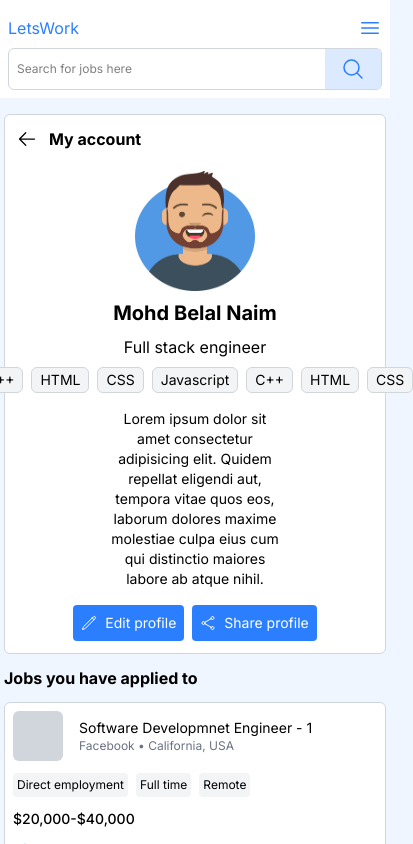
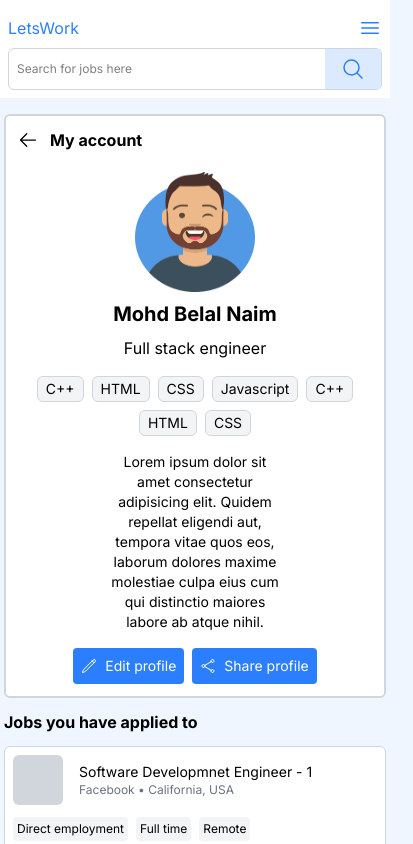
Before and after one commit to MohdBelalNaim/letswork, a React (Vite) app: page /account in a window 390 px wide. Shown: the top 844 px of the page, 413 px wide, since content can reach past the window. Built offline with nearby package versions, Linux system fonts and the light colour scheme.

Commit message:
Footer and Account Page is Responsive

```diff
--- a/src/components/Footer.jsx
+++ b/src/components/Footer.jsx
@@ -26,7 +26,7 @@ const Footer = () => {
                         {["About company", "Company services", "Job opportunities", "Contact us"].map(text => (
                             <li key={text}><p  className="hover:text-gray-900">{text}</p></li>
                         ))}
-                        <Link to="/terms"><li>Terms and Condition</li></Link>
+                        <Link className="hover:text-gray-900" to="/terms"><li>Terms and Condition</li></Link>
                     </ul>
                 </div>
 
@@ -36,7 +36,7 @@ const Footer = () => {
                         {["Client support", "Latest news", "Company story", "Pricing packages", "Who we are"].map(text => (
                             <li key={text}><p className="hover:text-gray-900">{text}</p></li>
                         ))}
-                        <Link to="/use"><li>Terms Of Use</li></Link>
+                        <Link className="hover:text-gray-900" to="/use"><li>Terms Of Use</li></Link>
                     </ul>
                 </div>
 
--- a/src/components/MyAccount.jsx
+++ b/src/components/MyAccount.jsx
@@ -7,7 +7,7 @@ const MyAccount = () => {
   return (
     <div>
       {edit && <Edit controller={setEdit} />}
-      <div className="bg-white rounded-md border border-gray-300 p-3">
+      <div className="bg-white rounded-md border-2 border-gray-300 p-3">
         <div className="font-bold flex items-center gap-3">
           <svg
             xmlns="http://www.w3.org/2000/svg"
@@ -31,7 +31,7 @@ const MyAccount = () => {
 
             <div className="text-xl font-bold">Mohd Belal Naim</div>
             <div>Full stack engineer</div>
-            <div className="flex text-sm gap-2 ">
+            <div className="flex text-sm gap-2 flex-wrap justify-center mt-2">
               {["C++", "HTML", "CSS", "Javascript", "C++", "HTML", "CSS"].map(
                 (skill, index) => (
                   <div className=" bg-gray-100 border border-gray-300 px-2 py-0.5 rounded-md">
```
